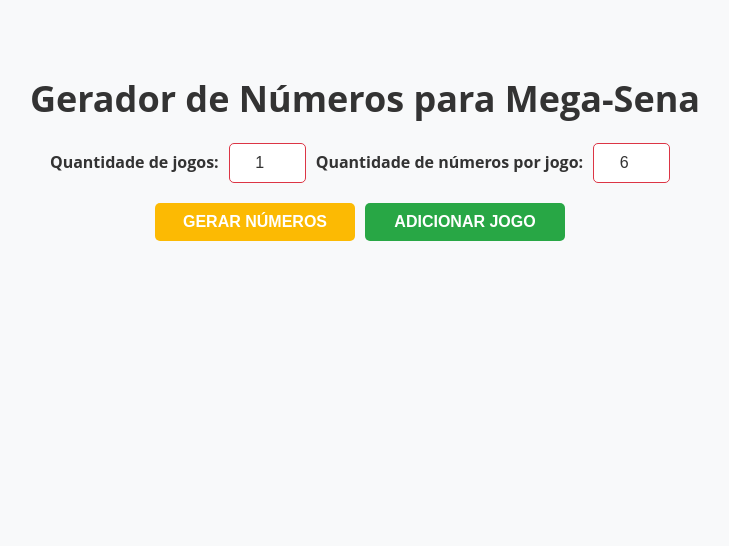
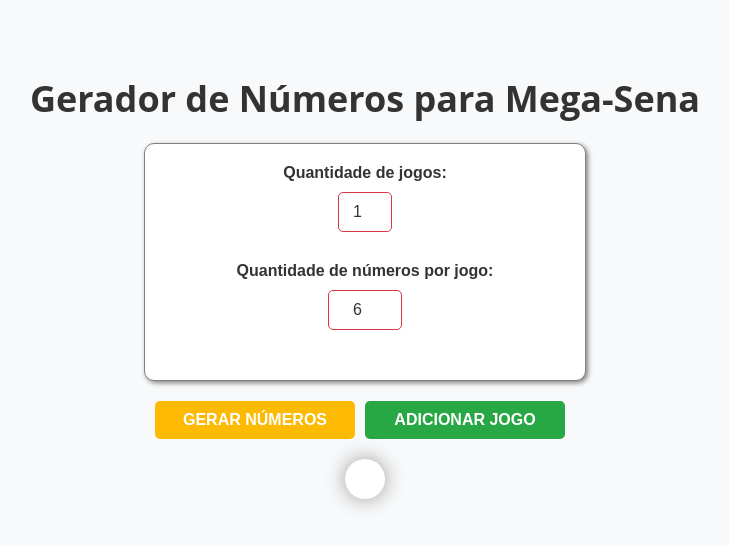
Before and after one commit to DanielCastroAlves/megaSenaGeneration, a React (Create React App) app: page / in a window 1280 px wide. Shown: the top 546 px of the page, without its empty margins (275-1004 px from the left). Built offline with nearby package versions, Linux system fonts and the light colour scheme.

Commit message:
resposividade e scroll

```diff
--- a/src/App.css
+++ b/src/App.css
@@ -7,6 +7,7 @@
 .container {
   display: flex;
   flex-direction: column;
+  align-items: center;
   max-width: 800px;
   margin: 50px auto;
   text-align: center;
@@ -29,15 +30,29 @@
 }
 
 .form {
+  display: flex;
+
+  flex-direction: column;
+  align-items: center;
+  justify-content: center;
   margin-bottom: 20px;
+  width: 50%;
+  padding: 20px;
+  border: 1px solid gray;
+  border-radius: 10px;
+  box-shadow: 2px 2px 5px gray;
+  background-color: #ffffff;
 }
 
 .form label {
+  display: flex;
+  flex-direction: column;
+  align-items: center;
   font-weight: bold;
   color: #333;
-  margin-right: 10px;
   text-align: left;
-  width: 150px;
+  font-family: Arial, sans-serif;
+  margin-bottom: 10px;
 }
 
 .form input[type="number"] {
@@ -47,7 +62,10 @@
   border: 1px solid #dc3545;
   color: #333;
   text-align: center;
-  margin-left: 10px;
+  margin-bottom: 20px;
+  width: 20%;
+  font-family: Arial, sans-serif;
+  margin-top: 10px;
 }
 
 .container-buttons {
@@ -83,24 +101,45 @@
 .remove-button {
   background-color: #dc3545;
   color: #fff;
+  padding: 10px 20px;
+  border-radius: 5px;
+  font-weight: bold;
+  border: none;
+  cursor: pointer;
+  box-shadow: 2px 2px 5px gray;
+  text-align: center;
+  text-decoration: none;
 }
 
 .numbers {
   display: flex;
-  justify-content: center;
+  align-items: center;
   flex-wrap: wrap;
-  margin-top: 20px;
-}
+  background-color: #fff;
+  padding: 20px;
+  box-shadow: 0px 0px 20px #999;
+  border-radius: 20px;
+  margin: 20px;
+  text-align: center;
+  transition: all 0.2s ease-in-out;
+  overflow-y: auto;
+  max-height: calc(100vh - 40px);
+  }
 
 .game {
   display: flex;
   align-items: center;
   background-color: #fff;
   padding: 20px;
-  box-shadow: 0 0 10px #000;
-  border-radius: 10px;
+  box-shadow: 0px 0px 20px #999;
+  border-radius: 20px;
   margin: 20px;
   text-align: center;
+  transition: all 0.2s ease-in-out;
+}
+.game:hover {
+  transform: scale(1.1);
+  box-shadow: 0px 0px 30px #333;
 }
 
 .number {
```
